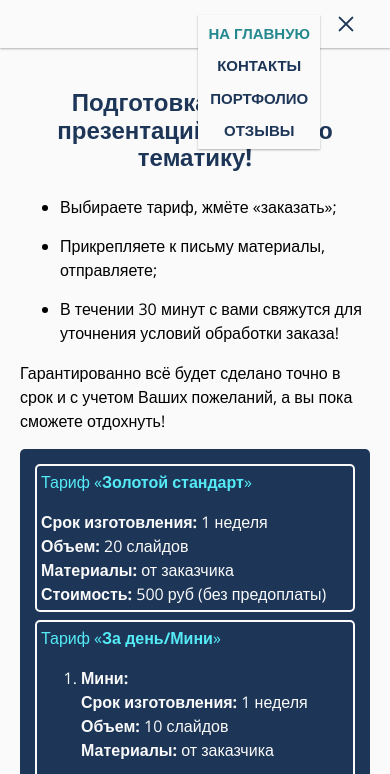
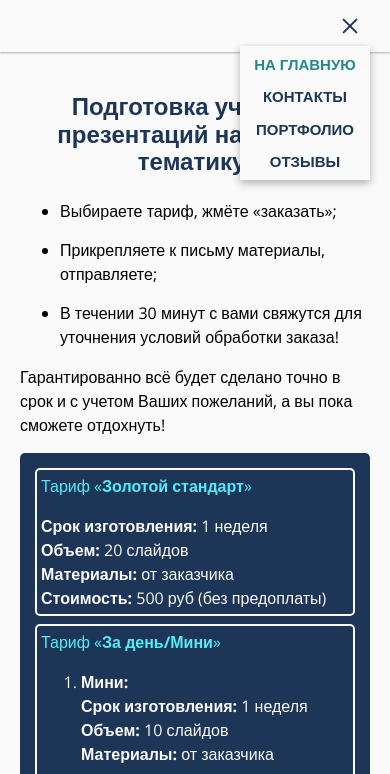
Before and after one commit to raziEiL/razieil.github.io, a plain HTML site: page demo/tooday/index.html in a window 390 px wide. Both pictures are taken after a click on the element 346 px from the left and 24 px from the top of the page. Shown: the top 774 px of the page. Drawn offline with nearby package versions, Linux system fonts and the light colour scheme.

Commit message:
Put nav list into nav menu

```diff
--- a/demo/tooday/index.html
+++ b/demo/tooday/index.html
@@ -20,13 +20,13 @@
     <body>
         <div class="content">
             <nav class="nav">
-                <ul id="nav__list" class="nav__list transition">
-                    <li class="nav__item"><a id="nav__link-selected" class="nav__link-selected" href="#">На главную</a></li>
-                    <li class="nav__item"><a class="nav__link" href="#">Контакты</a></li>
-                    <li class="nav__item"><a class="nav__link" href="#">Портфолио</a></li>
-                    <li class="nav__item"><a class="nav__link" href="#">Отзывы</a></li>
-                </ul>
                 <div class="nav__menu">
+                    <ul id="nav__list" class="nav__list transition">
+                        <li class="nav__item"><a id="nav__link-selected" class="nav__link-selected" href="#">На главную</a></li>
+                        <li class="nav__item"><a class="nav__link" href="#">Контакты</a></li>
+                        <li class="nav__item"><a class="nav__link" href="#">Портфолио</a></li>
+                        <li class="nav__item"><a class="nav__link" href="#">Отзывы</a></li>
+                    </ul>
                     <span class="nav__span"></span>
                 </div>
             </nav>
--- a/demo/tooday/styles/style.css
+++ b/demo/tooday/styles/style.css
@@ -102,18 +102,8 @@ q {
     color: var(--color-s);
 }
 
-.nav__menu {
+.nav__span, .nav__span::before, .nav__span::after {
     display: none;
-    position: relative;
-    justify-content: center;
-    align-items: center;
-    width: 24px;
-    height: 24px;
-    padding: 12px;
-    cursor: pointer;
-}
-
-.nav__span, .nav__span::before, .nav__span::after {
     position: absolute;
     width: 20px;
     height: 2px;
@@ -124,6 +114,7 @@ q {
 
 .nav__span::before, .nav__span::after {
     content: '';
+    display: initial;
 }
 
 .nav__span::before {
@@ -378,21 +369,32 @@ q {
 @media screen and (max-width: 600px) {
     .nav {
         justify-content: flex-end;
+        padding: 6px 20px;
     }
     .nav__menu {
         display: flex;
+        position: relative;
+        justify-content: center;
+        align-items: center;
+        width: 24px;
+        height: 24px;
+        padding: 8px;
+        cursor: pointer;
+    }
+    .nav__span {
+        display: initial;
     }
     .nav__list {
         display: none;
         position: absolute;
         z-index: 999;
-        top: 15px;
-        right: 70px;
+        top: 100%;
+        right: 0;
         background: var(--color-bg);
-        box-shadow: 0 1px 2px hsla(0, 0%, 0%, 0.3);
+        box-shadow: 0 3px 8px hsla(0, 0%, 0%, 0.3);
         opacity: 0;
         flex-direction: column;
-        width: auto;
+        width: 110px;
         padding: 10px;
     }
     .nav__item {
```
